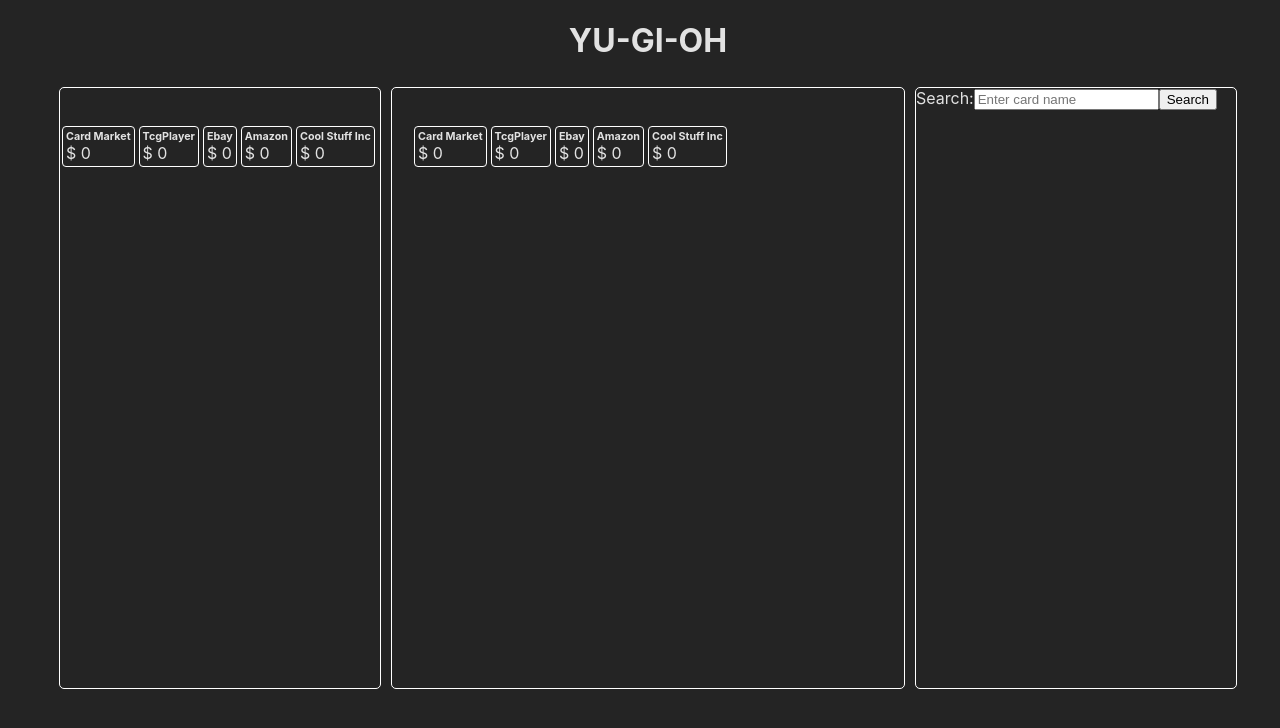
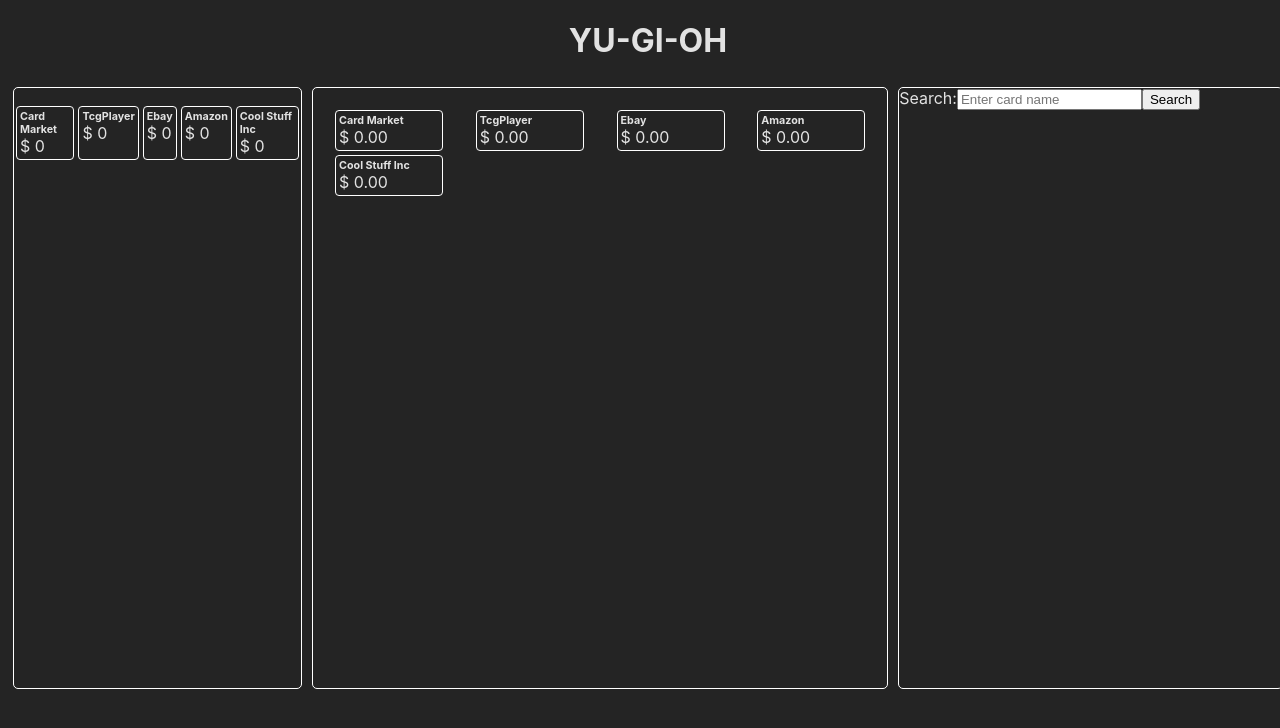
Before and after one commit to AbdullahAlNaim/Yugioh, a Vue app in the folder frontend/ygo/: page /search in a window 1280 px wide. Shown: the top 728 px of the page. Built offline with nearby package versions, Linux system fonts and the light colour scheme.

Commit message:
add total for 5 markets

```diff
--- a/frontend/ygo/src/App.vue
+++ b/frontend/ygo/src/App.vue
@@ -18,14 +18,19 @@
     }
   },
   methods: {
+    cardFloatFix(price) {
+      const num = parseFloat(card.price);
+      return num.toFixed(2);
+    },
     receiveCard(card) {
       this.cardImg = card.cardImg
+      // this.cardMarketPrice = this.cardFloatFix(card.cardMarketPrice);
       this.cardMarketPrice = parseFloat(card.cardMarketPrice);
-      this.tcgPlayerPrice = parseFloat(card.tcgplayerPrice);
+      this.tcgPlayerPrice = parseFloat(card.tcgPlayerPrice);
       this.ebayPrice = parseFloat(card.ebayPrice);
       this.amazonPrice = parseFloat(card.amazonPrice);
-      this.coolStuffIncPrice = parseFloat(card.coolstuffIncPrice);
-      console.log(card);
+      this.coolStuffIncPrice = parseFloat(card.coolStuffIncPrice);
+      console.log("coolstuffinc price:", card.coolStuffIncPrice);
     },
     receiveDeck(deckList) {
       this.deckList.push(deckList[0]);
@@ -59,7 +64,6 @@
   <h1>YU-GI-OH</h1>
   <main>
     <section class="single-card spacer">
-      <img :src="cardImg">
       <ul id="total-list">
         <li class="totals">
           <h6>Card Market</h6>
@@ -82,6 +86,8 @@
           $ {{ coolStuffIncPrice }}
         </li>
       </ul>
+      <img :src="cardImg">
+
     </section>
 
     <section class="deck-build spacer">
@@ -132,6 +138,11 @@
   border-radius: 4px;;
 }
 
+
+.result-section {
+
+}
+
 .spacer {
   margin: 5px;
   border: solid white 1px;
@@ -139,20 +150,22 @@
 }
 
 .single-card {
-  width: 25%;
+  width: 300px;
+  height: 600px;
 }
 
 .single-card img {
-  width: 100%;
+  width: 300px;
 }
 
 .deck-build {
-  width: 40%;
+  width: 600px;
   height: 600px;
 }
 
 .search-section {
-  width: 25%;
+  width: 400px;
+  height: 600px;
 }
 
 </style>
--- a/frontend/ygo/src/components/Card.vue
+++ b/frontend/ygo/src/components/Card.vue
@@ -35,7 +35,7 @@
           const tcgPlayerPrice = json.data[x].card_prices[0].tcgplayer_price;
           const ebayPrice = json.data[x].card_prices[0].ebay_price;
           const amazonPrice = json.data[x].card_prices[0].amazon_price;
-          const coolStuffIncPrice = json.data[x].card_prices[0].coolStuffinc_price;
+          const coolStuffIncPrice = json.data[x].card_prices[0].coolstuffinc_price;
 
           this.cardList.push({
             cardImg,
@@ -60,10 +60,10 @@
       const cardId = card.cardId;
       const cardImg = card.cardImg;
       const cardMarketPrice = card.cardMarketPrice;
-      const tcgPlayerPrice = card.tcgplayerPrice;
+      const tcgPlayerPrice = card.tcgPlayerPrice;
       const ebayPrice = card.ebayPrice;
       const amazonPrice = card.amazonPrice;
-      const coolStuffIncPrice = card.coolstuffIncPrice;
+      const coolStuffIncPrice = card.coolStuffIncPrice;
 
       this.deckList.push({cardImg, cardId, cardMarketPrice, tcgPlayerPrice, ebayPrice, amazonPrice, coolStuffIncPrice});
 
--- a/frontend/ygo/src/components/cardResult.vue
+++ b/frontend/ygo/src/components/cardResult.vue
@@ -29,23 +29,23 @@
       <ul id="total-list">
         <li class="totals">
           <h6>Card Market</h6>
-          $ {{ totalCardMarket }}
+          $ {{ totalCardMarket.toFixed(2) }}
         </li>
         <li class="totals">
           <h6>TcgPlayer</h6>
-          $ {{ totalTcgPlayer }}
+          $ {{ totalTcgPlayer.toFixed(2) }}
         </li>
         <li class="totals">
           <h6>Ebay</h6>
-          $ {{ totalEbay }}
+          $ {{ totalEbay.toFixed(2) }}
         </li>
         <li class="totals">
           <h6>Amazon</h6>
-          $ {{ totalAmazon }}
+          $ {{ totalAmazon.toFixed(2) }}
         </li>
         <li class="totals">
           <h6>Cool Stuff Inc</h6>
-          $ {{ totalCoolStuffInc }}
+          $ {{ totalCoolStuffInc.toFixed(2) }}
         </li>
       </ul>
 
@@ -68,6 +68,8 @@
 
 #total-list {
   padding: 0;
+  margin: auto;
+  justify-content: space-between;
 }
 
 .totals {
@@ -75,6 +77,7 @@
   margin: 2px;
   padding: 3px;
   border-radius: 4px;;
+  width:100px;
 }
 
 h6 {
```
